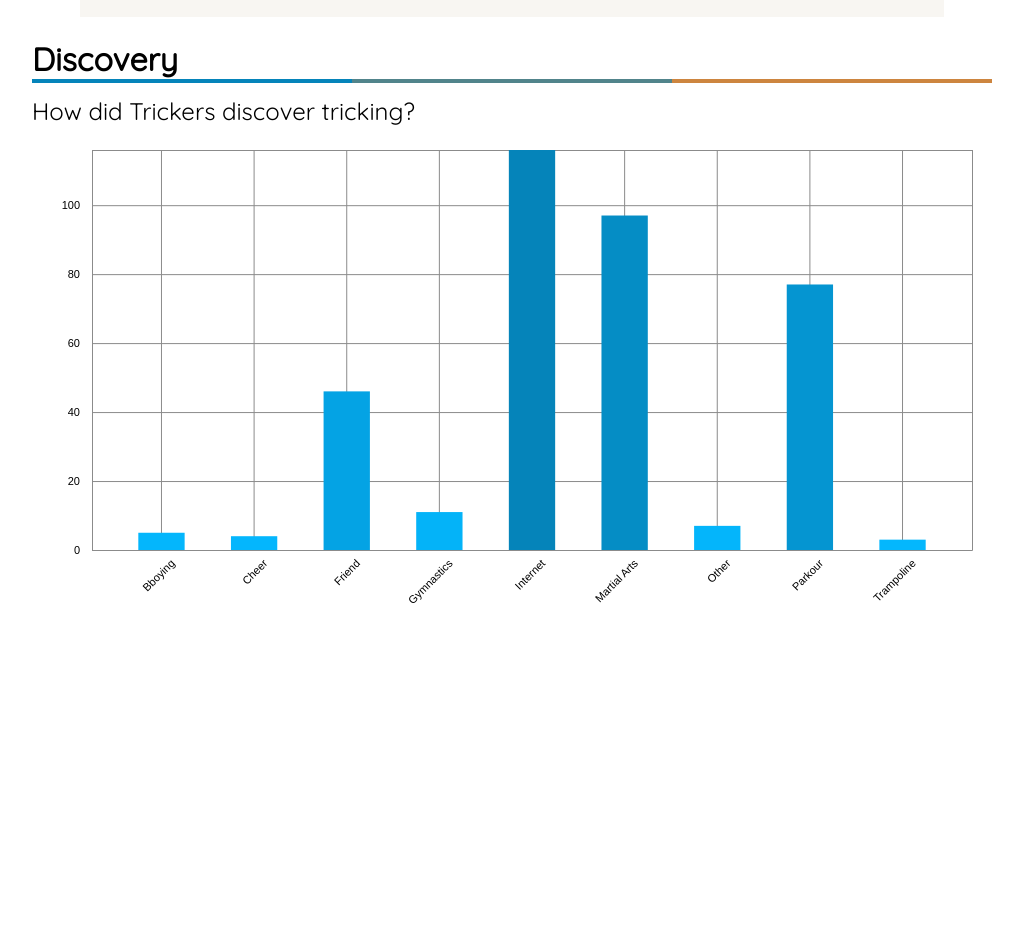
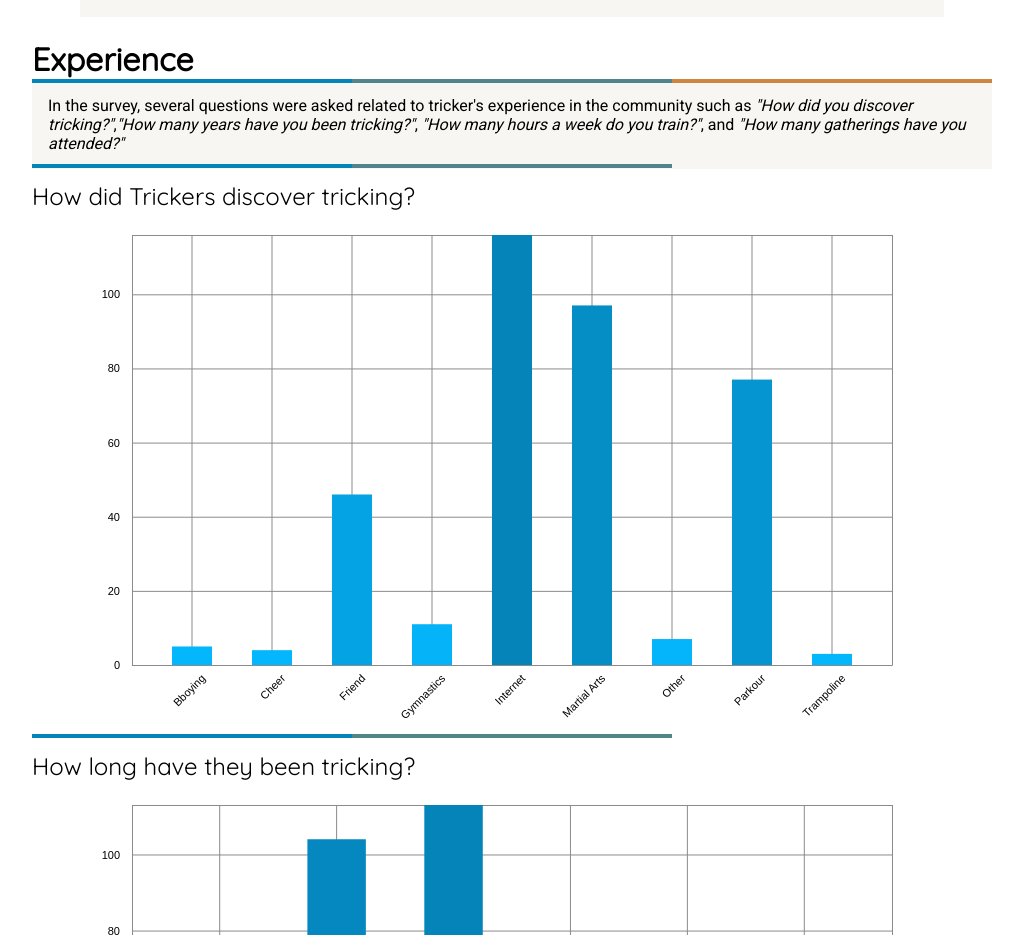
Before and after one commit to mantism/TrickingSurvey, a React (Create React App) app: page / in a window 1280 px wide. Shown: the part 1815-2750 px from the top of the page, without its empty margins (128-1151 px from the left). Before the commit the page ends 2465 px from the top, so only its background shows below. Built offline with nearby package versions, Linux system fonts and the light colour scheme.

Commit message:
added bar graphs for training, gatherings, and years tricking

```diff
--- a/src/App.js
+++ b/src/App.js
@@ -3,7 +3,7 @@ import Header from './Header';
 import About from './About';
 import Highlights from './Highlights';
 import Geography from './Geography';
-import Discovery from './Discovery';
+import Experience from './Experience';
 
 import './styles.css';
 
@@ -15,7 +15,7 @@ class App extends Component {
         <About />
         <Highlights />
         <Geography />
-        <Discovery />
+        <Experience />
       </div>
     );
   }
--- a/src/BarChart.jsx
+++ b/src/BarChart.jsx
@@ -65,7 +65,7 @@ class BarChart extends Component {
   fitParentContainer() {
     const { containerWidth } = this.state;
     const currentContainerWidth = this.container.getBoundingClientRect().width;
-    console.log(currentContainerWidth);
+
     const shouldResize = containerWidth !== currentContainerWidth;
     if (shouldResize) {
       this.setState({
@@ -79,7 +79,7 @@ class BarChart extends Component {
     const max = sortedData[sortedData.length - 1].val;
 
     const width = Math.max(this.state.containerWidth, this.props.width);
-    const height = this.props.height;
+    const height = this.props.width * (5/7);
 
     const xScale = scaleBand()
       .padding(0.5)
@@ -104,7 +104,7 @@ class BarChart extends Component {
     });
 
 		return (
-      <div className="barChart-section" ref={(el)=> { this.container = el}}>
+      <div className="barChart-section" ref={(el)=> { this.container = el}} style={{height}}>
 			  <svg viewBox={`0 0 ${width} ${height}`}>
           <Axes scales={{xScale, yScale}} margins={this.props.margins} svgHeight={height} svgWidth={width} />
           {bars}
@@ -117,7 +117,7 @@ class BarChart extends Component {
 
 BarChart.defaultProps = {
   width: 700,
-  height: 400,
+  height: 500,
   title: '',
   color: '#0584ba',
   margins: {
--- /dev/null
+++ b/src/BarSection.jsx
@@ -0,0 +1,32 @@
+import React, {Component} from 'react';
+import BarChart from './BarChart';
+import Divider from './Divider';
+
+class BarSection extends Component {
+  render() {
+    const margins = {
+      left: 100,
+      top: 0,
+      right: 100,
+      bottom: 70
+    }
+
+    const classNames = 'BarSection ' + this.props.class;
+
+    return (
+      <div className={classNames}>
+        <Divider size={2}/>
+        <h3> {this.props.description} </h3>
+        <BarChart width={this.props.width} height={this.props.height} data={this.props.data}
+                  margins={margins} />
+      </div>
+    )
+  }
+}
+
+BarSection.defaultProps = {
+  width: 700,
+  height: 500,
+}
+
+export default BarSection;
--- a/src/Discovery.jsx
+++ /dev/null
@@ -1,32 +0,0 @@
-import React, { Component } from 'react';
-import BarChart from './BarChart';
-import data from './data/discovery.json';
-import Divider from './Divider';
-
-class Discovery extends Component {
-  render() {
-    const margins = {
-      left: 60,
-      top: 0,
-      right: 20,
-      bottom: 100,
-    }
-
-    return (
-      <div className="Discovery section">
-        <h1>Discovery</h1>
-        <Divider size={3}/>
-        <h3>How did Trickers discover tricking?</h3>
-        <BarChart width={this.props.width} height={this.props.height} data={data}
-          margins={margins}/>
-      </div>
-    )
-  }
-}
-
-Discovery.defaultProps = {
-  width: 700,
-  height: 500,
-}
-
-export default Discovery;
--- /dev/null
+++ b/src/Experience.jsx
@@ -0,0 +1,30 @@
+import React, {Component} from 'react';
+import BarSection from './BarSection'
+import Divider from './Divider';
+import discoveryData from './data/discovery.json';
+import yearsData from './data/yearsTricking.json';
+import trainingData from './data/trainingHours.json';
+import gatheringData from './data/gatherings.json';
+
+class Experience extends Component {
+  render() {
+    return (
+      <div className="Experience section">
+        <h1>Experience</h1>
+        <Divider/>
+        <div className="content">
+            In the survey, several questions were asked related to tricker's
+              experience in the community such as <i>"How did you discover tricking?"</i>,
+              <i>"How many years have you been tricking?"</i>, <i>"How many hours a week do you train?"</i>,
+              and <i>"How many gatherings have you attended?"</i>
+        </div>
+        <BarSection data={discoveryData} class="Discovery" description="How did Trickers discover tricking?"/>
+        <BarSection data={yearsData} class="Years" description="How long have they been tricking?"/>
+        <BarSection data={trainingData} class="Training" description="How many hours a week do they train?"/>
+        <BarSection data={gatheringData} class="Gatherings" description="How many gatherings have you attended?"/>
+      </div>
+    );
+  }
+}
+
+export default Experience;
--- a/src/Highlights.jsx
+++ b/src/Highlights.jsx
@@ -10,7 +10,7 @@ class Highlights extends Component {
     return (
       <div className="Highlights section">
         <h1>Highlights</h1>
-        <Divider size={1}/>
+        <Divider size={3}/>
         <div className="content">
             In total, only 15 questions were asked. Some key highlights are:
             <ul>
--- /dev/null
+++ b/src/data/gatherings.json
@@ -0,0 +1,22 @@
+[
+  {
+    "id": "0",
+    "val": 81
+  },
+  {
+    "id": "1-5",
+    "val": 167
+  },
+  {
+    "id": "6-10",
+    "val": 57
+  },
+  {
+    "id": "10+",
+    "val": 26
+  },
+  {
+    "id": "20+",
+    "val": 34
+  }
+]
--- /dev/null
+++ b/src/data/trainingHours.json
@@ -0,0 +1,34 @@
+[
+  {
+    "id": "0-1 hrs",
+    "val": 7
+  },
+  {
+    "id": "1-2 hrs",
+    "val": 40
+  },
+  {
+    "id": "2-4 hrs",
+    "val": 76
+  },
+  {
+    "id": "4-6 hrs",
+    "val": 93
+  },
+  {
+    "id": "6-8 hrs",
+    "val": 55
+  },
+  {
+    "id": "8-10 hrs",
+    "val": 32
+  },
+  {
+    "id": "10-12 hrs",
+    "val": 18
+  },
+  {
+    "id": "13+ hrs",
+    "val": 4
+  }
+]
--- /dev/null
+++ b/src/data/yearsTricking.json
@@ -0,0 +1,26 @@
+[
+  {
+    "id": "0-1 yrs",
+    "val": 38
+  },
+  {
+    "id": "1-3 yrs",
+    "val": 104
+  },
+  {
+    "id": "3-5 yrs",
+    "val": 113
+  },
+  {
+    "id": "6-8 yrs",
+    "val": 63
+  },
+  {
+    "id": "9-10 yrs",
+    "val": 16
+  },
+  {
+    "id": "10+ yrs",
+    "val": 31
+  }
+]
--- a/src/modules/barChart.css
+++ b/src/modules/barChart.css
@@ -1,8 +1,10 @@
 .barChart-section {
   margin: 0 auto;
-  position: relative; }
+  position: relative;
+  width: 100%;
+  display: inline-block;
+  max-height: 500px; }
   .barChart-section svg {
-    display: inline-block;
     position: absolute; }
 
 .Axis path,
--- a/src/styles.css
+++ b/src/styles.css
@@ -1,9 +1,11 @@
 @import url("https://fonts.googleapis.com/css?family=Quicksand|Roboto");
 .barChart-section {
   margin: 0 auto;
-  position: relative; }
+  position: relative;
+  width: 100%;
+  display: inline-block;
+  max-height: 500px; }
   .barChart-section svg {
-    display: inline-block;
     position: absolute; }
 
 .Axis path,
--- a/src/styles/modules/barChart.scss
+++ b/src/styles/modules/barChart.scss
@@ -1,9 +1,11 @@
 .barChart-section {
   margin: 0 auto;
   position: relative;
+  width: 100%;
+  display: inline-block;
+  max-height: 500px;
 
   svg {
-    display: inline-block;
     position: absolute;
   }
 }
```
